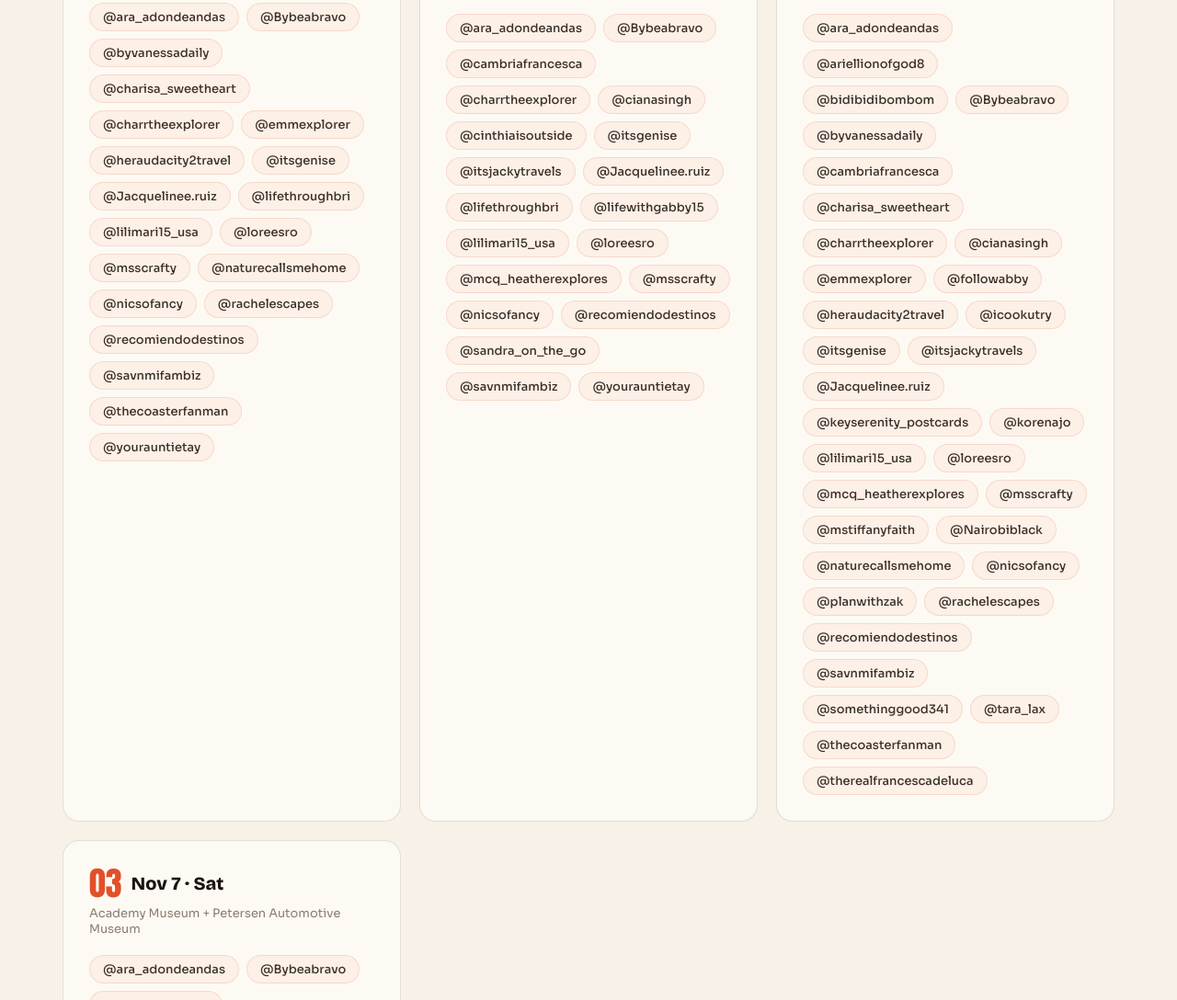
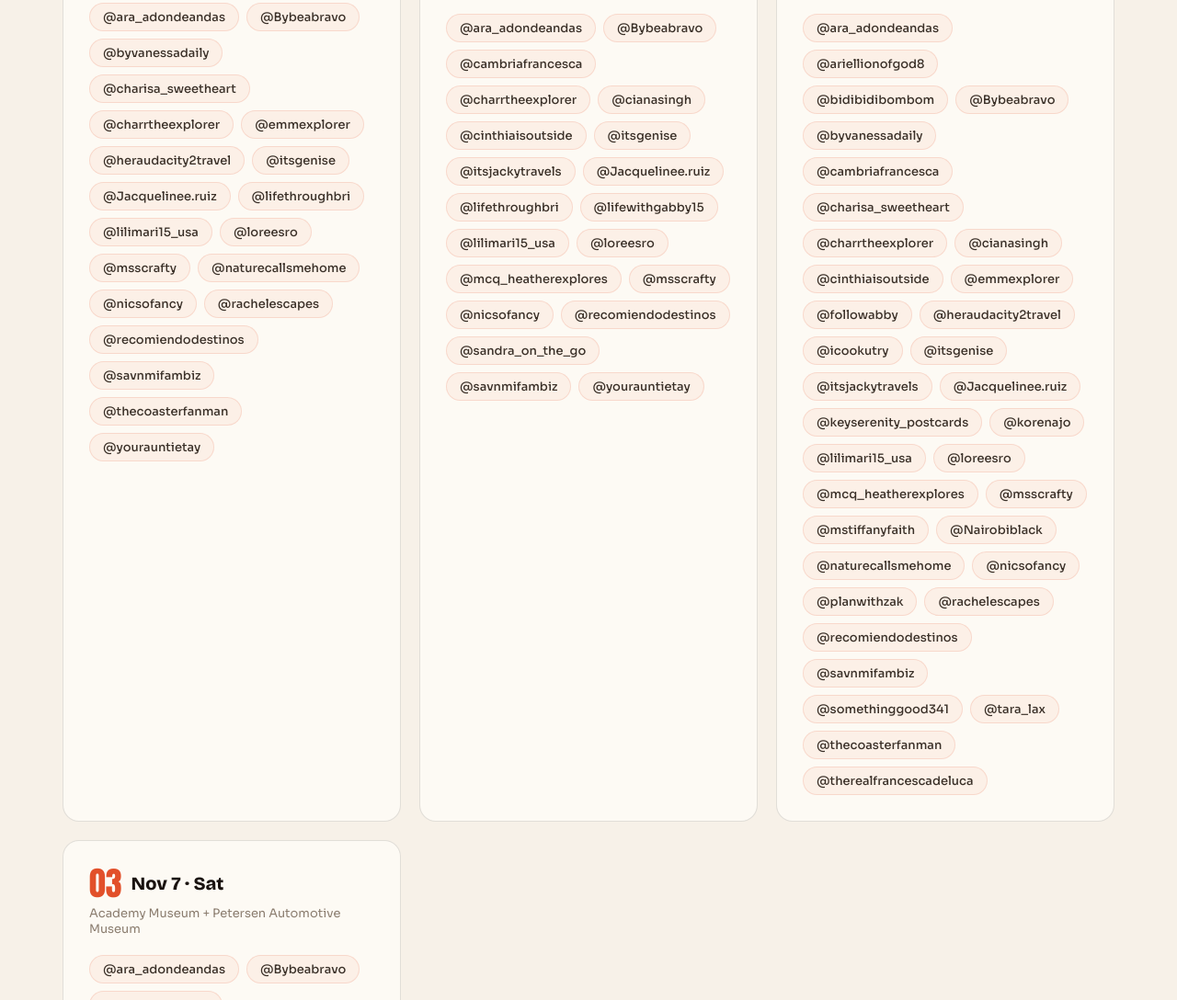
Before and after one commit to soniabcd/lacityseries, a plain HTML site: page index.html in a window 1280 px wide. Shown: the part 3209-4297 px from the top of the page at 92% size. Drawn offline with nearby package versions, Linux system fonts and the light colour scheme.

Commit message:
Update Cinthia Pineda's days availability

```diff
--- a/index.html
+++ b/index.html
@@ -1565,7 +1565,7 @@ const creators = [
   { username: "mcq_heatherexplores", name: "Heather McHugh", lvl: 1, tiktokUrl: "https://www.tiktok.com/@mcq_heatherexplores", days: { nov5: false, nov6Bubble: true, nov6Pirates: true, nov7: false } },
   { username: "ara_adondeandas", name: "Araceli Burgos", lvl: 1, tiktokUrl: "https://www.tiktok.com/@ara_adondeandas", days: { nov5: true, nov6Bubble: true, nov6Pirates: true, nov7: true } },
   { username: "msscrafty", name: "Shontelle Swanson/Sauls", lvl: 1, tiktokUrl: "https://www.tiktok.com/@msscrafty", days: { nov5: true, nov6Bubble: true, nov6Pirates: true, nov7: false } },
-  { username: "cinthiaisoutside", name: "Cinthia Pineda", lvl: 1, tiktokUrl: "https://www.tiktok.com/@cinthiaisoutside", days: { nov5: false, nov6Bubble: true, nov6Pirates: false, nov7: false } },
+  { username: "cinthiaisoutside", name: "Cinthia Pineda", lvl: 1, tiktokUrl: "https://www.tiktok.com/@cinthiaisoutside", days: { nov5: false, nov6Bubble: true, nov6Pirates: true, nov7: false } },
   { username: "lifethroughbri", name: "Brianna Elder", lvl: 1, tiktokUrl: "https://www.tiktok.com/@lifethroughbri", days: { nov5: true, nov6Bubble: true, nov6Pirates: false, nov7: true } },
   { username: "lifewithgabby15", name: "Gabriela Lopez", lvl: 1, tiktokUrl: "https://www.tiktok.com/@lifewithgabby15", days: { nov5: false, nov6Bubble: true, nov6Pirates: false, nov7: true } },
   { username: "loreesro", name: "Patricia Acosta", lvl: 1, tiktokUrl: "https://www.tiktok.com/@loreesro", days: { nov5: true, nov6Bubble: true, nov6Pirates: true, nov7: true } },
```
